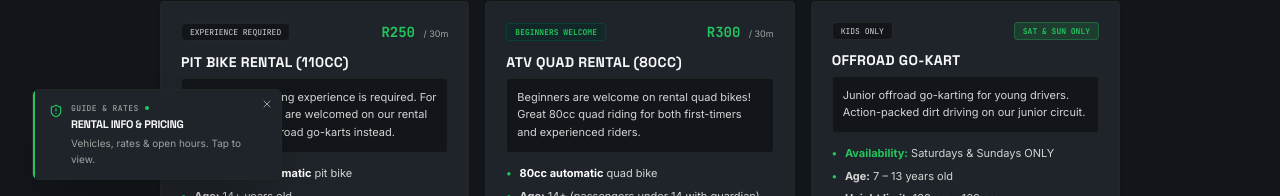
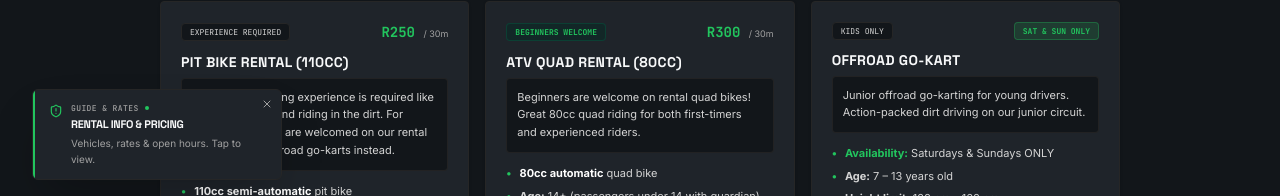
Before and after one commit to rixcompound/rixcompound.github.io, a React (Vite) app: page / in a window 1280 px wide. Shown: the part 604-800 px from the top of the page. Built offline with nearby package versions, Linux system fonts and the light colour scheme; no server answers; the database is empty.

Commit message:
Update PricingCalculator.tsx

```diff
--- a/src/components/PricingCalculator.tsx
+++ b/src/components/PricingCalculator.tsx
@@ -72,7 +72,7 @@ export default function PricingCalculator() {
 
               <div className="bg-[#12161A] border border-neutral-800/80 p-2.5 rounded mb-3">
                 <p className="text-neutral-300 text-[11px] leading-relaxed font-sans">
-                  Prior dirt bike riding experience is required. For safety, beginners are welcomed on our rental quad bikes or offroad go-karts instead.
+                  Prior dirt bike riding experience is required like changing gears and riding in the dirt. For safety, beginners are welcomed on our rental quad bikes or offroad go-karts instead.
                 </p>
               </div>
 
```
